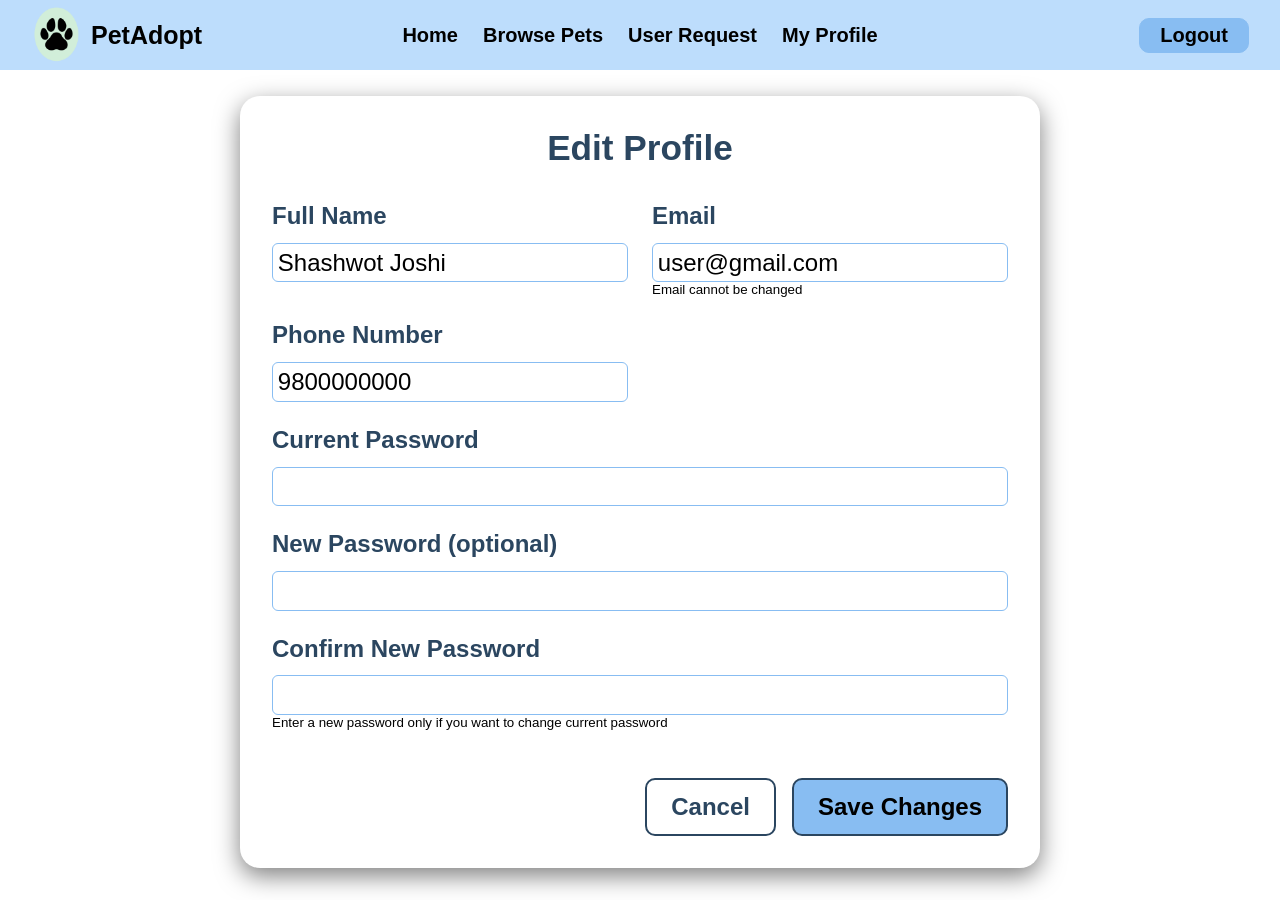
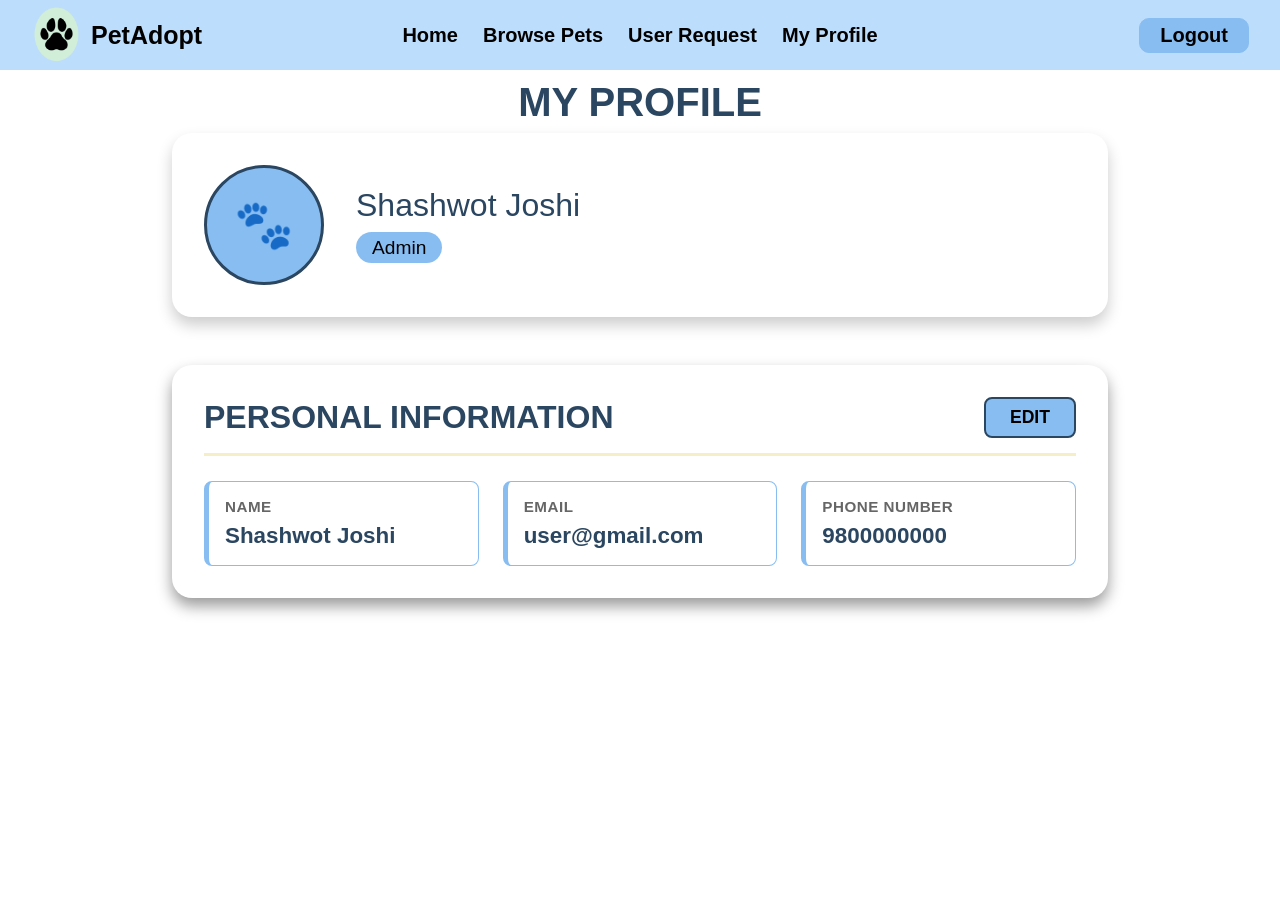
Before and after one commit to diggy077/Pet-Adoption-System, a PHP site: page /myprofile.php in a window 1280 px wide. After the commit the page ends 615 px from the top, so only its background shows below. Run offline with PHP 8.4, Linux system fonts and the light colour scheme; a user stored in the database is signed in; data comes from the database, SQL or seed files in the repository; some web fonts are replaced.

Commit message:
myprofile

```diff
--- a/myprofile.php
+++ b/myprofile.php
@@ -10,124 +10,62 @@ if (!isset($_SESSION['id'])) {
 
 $user_id = $_SESSION['id'];
 
-// Fetch user data using prepared statement
-$stmt = $con->prepare("SELECT full_name, email, phone_num, role, password FROM users WHERE id = ?");
+// Prepared statement to fetch user data
+$stmt = $con->prepare("SELECT full_name, email, phone_num, role FROM users WHERE id = ?");
 $stmt->bind_param("i", $user_id);
 $stmt->execute();
 $result = $stmt->get_result();
 $user = $result->fetch_assoc();
 $stmt->close();
 
-$success = $error = "";
+// Map role to readable text
+$role_map = [
+    'superadmin' => 'Super Admin',
+    'admin' => 'Admin',
+    'user' => 'User'
+];
 
-// Handle form submission
-if ($_SERVER["REQUEST_METHOD"] === "POST") {
-    $full_name = trim($_POST['full_name']);
-    $phone_num = trim($_POST['phone_num']);
-    $current_password = $_POST['current_password'];
-    $new_password = $_POST['password'];
-    $password1 = $_POST['password1'];
-
-    // SERVER-SIDE PHONE VALIDATION
-    if (!preg_match("/^(98|97)[0-9]{8}$/", $phone_num)) {
-        $error = "Phone number must start with 98 or 97 and be exactly 10 digits long.";
-    } else {
-        // Optional password update
-        if (!empty($new_password) || !empty($password1)) {
-            if (empty($current_password)) {
-                $error = "Please enter your current password to change it.";
-            } elseif ($current_password !== $user['password']) {
-                $error = "Current password is incorrect!";
-            } elseif ($new_password !== $password1) {
-                $error = "New passwords do not match!";
-            } else {
-                // Update name, phone, and password
-                $stmt = $con->prepare("UPDATE users SET full_name = ?, phone_num = ?, password = ? WHERE id = ?");
-                $stmt->bind_param("sssi", $full_name, $phone_num, $new_password, $user_id);
-                if ($stmt->execute()) {
-                    $success = "Profile updated successfully!";
-                } else {
-                    $error = "Something went wrong. Please try again.";
-                }
-                $stmt->close();
-            }
-        } else {
-            // Update only name and phone
-            $stmt = $con->prepare("UPDATE users SET full_name = ?, phone_num = ? WHERE id = ?");
-            $stmt->bind_param("ssi", $full_name, $phone_num, $user_id);
-            if ($stmt->execute()) {
-                $success = "Profile updated successfully!";
-            } else {
-                $error = "Something went wrong. Please try again.";
-            }
-            $stmt->close();
-        }
-    }
-
-    // Refresh user data
-    $stmt = $con->prepare("SELECT full_name, email, phone_num, role, password FROM users WHERE id = ?");
-    $stmt->bind_param("i", $user_id);
-    $stmt->execute();
-    $result = $stmt->get_result();
-    $user = $result->fetch_assoc();
-    $stmt->close();
-}
+$role_text = $role_map[$_SESSION['role']] ?? 'User';
 ?>
-
 <html>
 <head>
-    <title>Edit Profile | PetAdopt</title>
+    <title>My Profile | PetAdopt</title>
     <link rel="stylesheet" href="css/style.css">
 </head>
 <body>
-<div class="edit-container">
-    <h1>Edit Profile</h1>
-    <?php if ($success): ?>
-        <p class="message success"><?php echo $success; ?></p>
-    <?php elseif ($error): ?>
-        <p class="message error"><?php echo $error; ?></p>
-    <?php endif; ?>
-
-    <form method="POST">
-        <div class="form-group">
-            <label for="full_name">Full Name</label>
-            <input type="text" id="full_name" name="full_name" value="<?php echo htmlspecialchars($user['full_name']); ?>" required>
+    <main>
+        <div class="profile-container">
+            <section class="profile-header">
+                <h1>MY PROFILE</h1>
+            </section>
+            <section class="profile-info-card">
+                <div class="profile-photo">🐾</div>
+                <div class="profile-details">
+                    <div class="profile-name"><?php echo htmlspecialchars($user['full_name']); ?></div>
+                    <div class="profile-role"><?php echo $role_text; ?></div>
                 </div>
-
-        <div class="form-group">
-            <label for="email">Email</label>
-            <input type="email" id="email" value="<?php echo htmlspecialchars($user['email']); ?>" readonly>
-            <small>Email cannot be changed</small>
+            </section>
+            <section class="personal-info-section">
+                <div class="section-header">
+                    <h2>PERSONAL INFORMATION</h2>
+                    <a href="edit_profile.php" class="edit-btn">EDIT</a>
                 </div>
-
-        <div class="form-group">
-            <label for="phone_num">Phone Number</label>
-            <input type="text" id="phone_num" name="phone_num" value="<?php echo htmlspecialchars($user['phone_num']); ?>" required
-                   pattern="^(98|97)[0-9]{8}$"
-                   title="Phone number must start with 98 or 97 and be 10 digits long">
+                <div class="info-grid">
+                    <div class="info-item">
+                        <div class="info-label">NAME</div>
+                        <div class="info-value"><?php echo htmlspecialchars($user['full_name']); ?></div>
                     </div>
-
-        <div class="form-group full-width">
-            <label for="current_password">Current Password</label>
-            <input type="password" id="current_password" name="current_password">
+                    <div class="info-item">
+                        <div class="info-label">EMAIL</div>
+                        <div class="info-value"><?php echo htmlspecialchars($user['email']); ?></div>
                     </div>
-
-        <div class="form-group full-width">
-            <label for="password">New Password (optional)</label>
-            <input type="password" id="password" name="password">
+                    <div class="info-item">
+                        <div class="info-label">PHONE NUMBER</div>
+                        <div class="info-value"><?php echo htmlspecialchars($user['phone_num']); ?></div>
                     </div>
-
-        <div class="form-group full-width">
-            <label for="password1">Confirm New Password</label>
-            <input type="password" id="password1" name="password1">
-            <small>Enter a new password only if you want to change current password</small>
                 </div>
-
-        <div class="btn-container">
-            <a href="myprofile.php" class="cancel-btn">Cancel</a>
-            <button type="submit">Save Changes</button>
+            </section>
         </div>
-    </form>
-</div>
+    </main>
 </body>
 </html>
```
Lines whose indentation alone changed are shown as unchanged.
